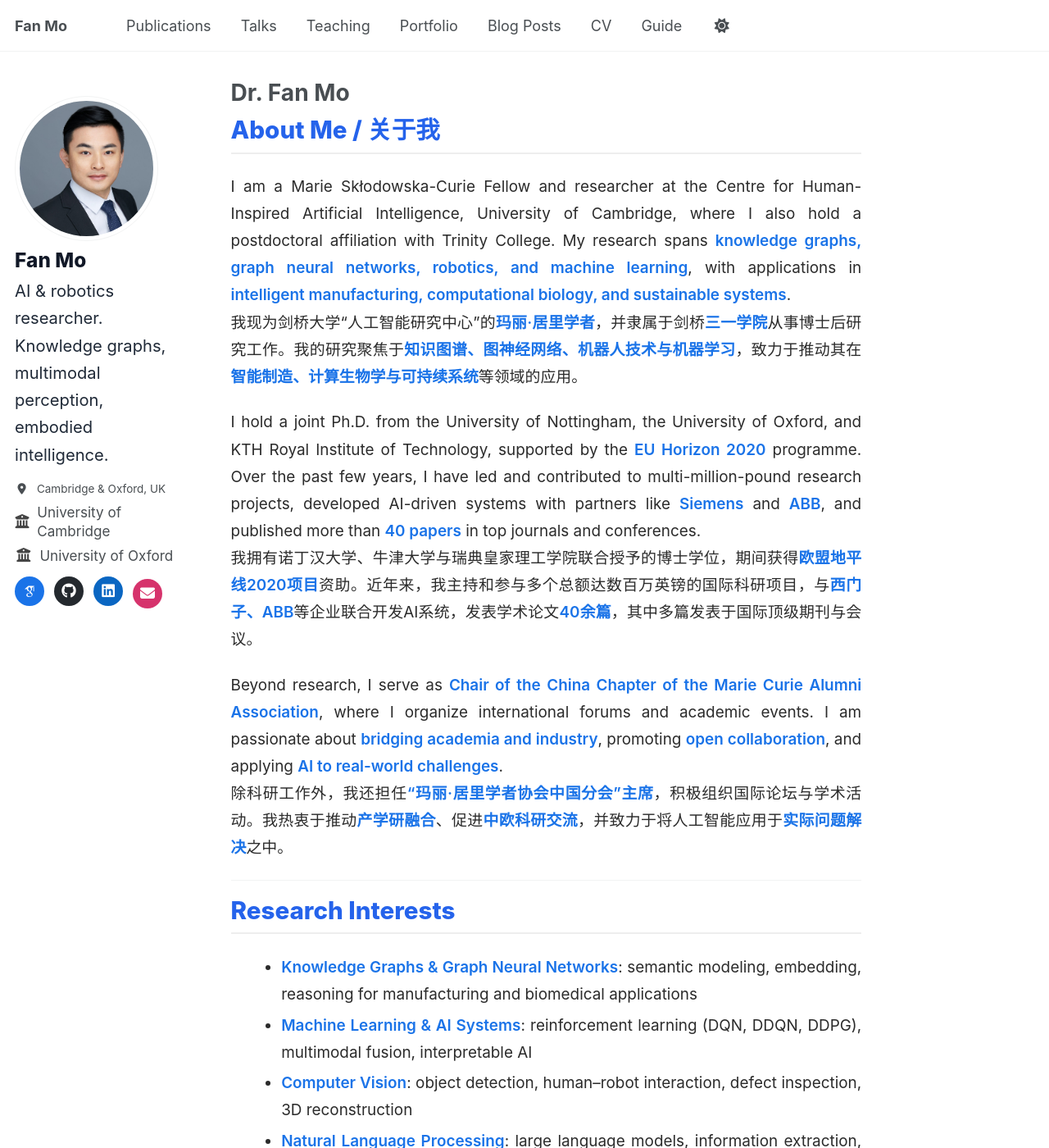
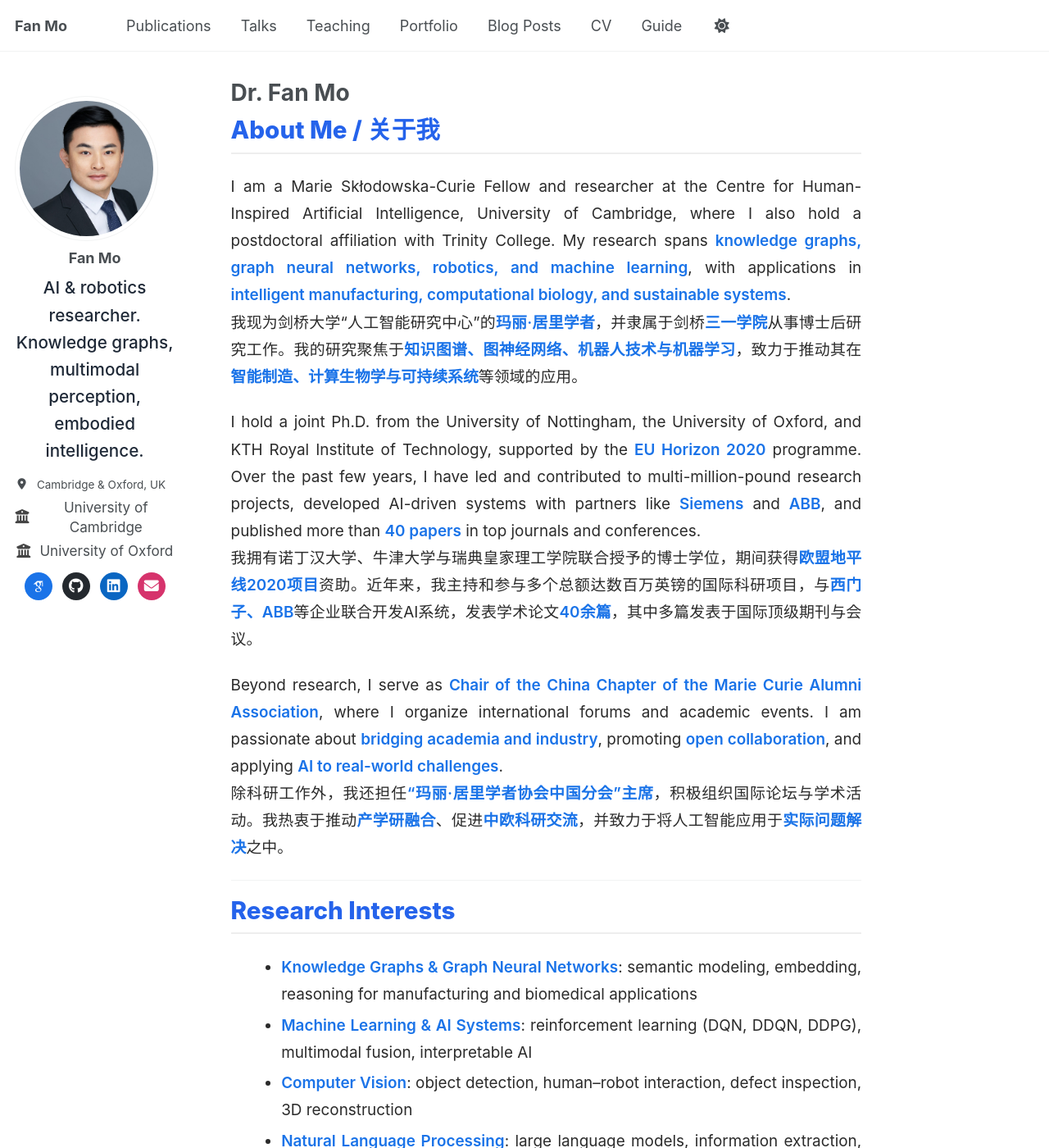
Before and after one commit to fanmo-intro/fanmo-intro.github.io, a Jekyll site: the page built from _pages/about.md, in a window 1280 px wide and 1400 px high. Shown: the whole window at 82% size. Built offline with Jekyll 4.4.1, drawn with Linux system fonts in a browser that asks for light colours; some web fonts are replaced; a script that is not in the unit is left out.

Commit message:
Update _custom.scss

```diff
--- a/_sass/_custom.scss
+++ b/_sass/_custom.scss
@@ -21,7 +21,7 @@
   color: #2b2b2b;
 }
 .page__content p { margin-bottom: 1.2em; }
-.page__content p + p { margin-top: .7rem; }
+.page__content p + p { margin-top: 0.7rem; }
 .page__content h1,
 .page__content h2 {
   color: var(--accent);
@@ -35,78 +35,181 @@
 .page__content ul { margin: .5rem 0 .8rem 1.2rem; }
 .page__content li { margin: .25rem 0; }
 @media (max-width: 768px) {
-  .page__content { max-width: 100%; padding: 0 1rem; font-size: 1rem; }
+  .page__content {
+    max-width: 100%;
+    padding: 0 1rem;
+    font-size: 1rem;
+  }
 }
-.page__content strong { color: #1a73e8; font-weight: 600; }
-
-/* =========================
-   Sidebar layout
-   ========================= */
-.page { display: flex; gap: 2rem; }
-.sidebar { flex: 0 0 260px; }
-
-/* =========================
-   Author card – readability
-   ========================= */
-.author__content { text-align: left; margin-top: .5rem; }
-.author__content .author__name {
-  font-size: 1.35rem; font-weight: 800; letter-spacing: .1px; color:#111827;
-  margin: .25rem 0 .35rem;
+.page__content strong {
+  color: #1a73e8; /* Google Scholar blue */
+  font-weight: 600;
 }
 
-/* Bio: larger, comfortable line-height, narrow measure for easier reading */
-.author__content .author__bio{
-  font-size: 1.12rem !important;
-  line-height: 1.65 !important;
-  color:#1f2937 !important;
-  margin: .2rem 0 .85rem !important;
-  max-width: 26ch;              /* ~ 26 characters per line for readability */
+/* =======================================================
+   Sidebar width and layout spacing
+   ======================================================= */
+.sidebar {
+  flex: 0 0 250px;
+  text-align: center;         /* center on desktop */
+}
+.page {
+  display: flex;
+  gap: 2rem;
 }
 
-/* Location line */
-.author__urls li.author__desktop{
-  font-size:.95rem !important; color:#444 !important; line-height:1.4 !important;
-  white-space:nowrap !important; margin-bottom:.35rem;
+/* =======================================================
+   Author Bio
+   ======================================================= */
+.author__content .author__bio {
+  font-size: 1.15rem;
+  font-weight: 500;
+  color: #1f2937;
+  margin-top: 0.5rem;
+  margin-bottom: 0.8rem;
+  line-height: 1.6;
+  text-align: center;
 }
 
-/* Employers on single lines and slightly smaller */
-.author__urls li .employer{
-  font-size:.86rem !important; color:#555 !important; line-height:1.35 !important;
-  white-space:nowrap !important; display:inline-flex !important; align-items:center !important;
+/* =======================================================
+   Location + Employers
+   ======================================================= */
+
+/* Location */
+.author__urls li.author__desktop {
+  font-size: 0.95rem;
+  color: #444;
+  line-height: 1.4;
+  white-space: nowrap;
+  text-align: center;
+  display: block;
+  margin: 0.3rem 0;
 }
-.author__urls li .fas.fa-building-columns{ margin-right:.45rem !important; color:#444 !important; }
 
-/* =========================
-   Social icons row (Scholar, LinkedIn, GitHub, Email)
-   ========================= */
-.author__urls.social-icons{
-  display:flex; flex-wrap:wrap; gap:12px; margin-top:12px; padding:0; list-style:none;
+/* Employers (Cambridge, Oxford) */
+.author__urls li .employer {
+  font-size: 0.9rem;
+  line-height: 1.3;
+  color: #555;
+  white-space: nowrap;
+  display: inline-flex;
+  align-items: center;
+  justify-content: center;
+  text-align: center;
+  margin: 0.2rem 0;
 }
-.author__urls.social-icons li{ margin:0; padding:0; list-style:none; }
-.author__urls.social-icons li a{
-  display:inline-flex; justify-content:center; align-items:center;
-  width:36px; height:36px; border-radius:50%;
-  background:#f3f4f6; color:#374151; font-size:18px;
-  transition:transform .15s ease, background .15s ease, color .15s ease;
+
+.author__urls li .fas.fa-building-columns {
+  margin-right: 0.4rem;
+  color: #444;
 }
-.author__urls.social-icons li a:hover{ background:#1d4ed8; color:#fff; transform:translateY(-1px); }
-.author__urls.social-icons li a span{ display:none !important; }
-.author__urls.social-icons i, .author__urls.social-icons svg{ color:inherit !important; fill:currentColor !important; }
 
-/* =========================
-   Mobile tweaks
-   ========================= */
-@media (max-width: 992px){
-  .sidebar{ flex:0 0 320px; }                 /* a tad wider on tablets */
-  .author__content .author__bio{ max-width: 30ch; }
+.author__urls li .employer a {
+  color: #555;
+  text-decoration: none;
+  white-space: nowrap;
 }
-@media (max-width: 768px){
-  .page{ flex-direction:column; gap:1.25rem; }
-  .sidebar{ flex:0 0 100%; }
-  .author__content .author__name{ font-size:1.3rem; }
-  .author__content .author__bio{
-    max-width:100%; font-size:1.06rem !important; line-height:1.8 !important;
-    text-align:justify;
+.author__urls li .employer a:hover {
+  color: #1d4ed8;
+  text-decoration: underline;
+}
+
+/* =======================================================
+   Social icon row (Scholar, GitHub, LinkedIn, Email, etc.)
+   ======================================================= */
+.author__urls.social-icons {
+  display: flex;
+  justify-content: center;
+  gap: 12px;
+  margin-top: 10px;
+  padding: 0;
+  list-style: none;
+}
+
+.author__urls.social-icons li {
+  list-style: none;
+  margin: 0;
+  padding: 0;
+}
+
+/* Circle icon buttons */
+.author__urls.social-icons li a {
+  display: inline-flex;
+  justify-content: center;
+  align-items: center;
+  width: 34px;
+  height: 34px;
+  border-radius: 50%;
+  background: transparent;
+  border: none;
+  color: #444;
+  font-size: 18px;
+  line-height: 1;
+  padding: 0;
+  margin: 0;
+  text-decoration: none;
+  overflow: hidden;
+  white-space: nowrap;
+  transition: color .2s ease;
+}
+
+.author__urls.social-icons li a:hover {
+  color: #1d4ed8;
+  background: transparent;
+  transform: none;
+  box-shadow: none;
+}
+
+/* Hide link text labels (keep only icons) */
+.author__urls.social-icons li a span {
+  display: none !important;
+}
+
+.author__urls.social-icons i,
+.author__urls.social-icons svg {
+  color: inherit !important;
+  fill: currentColor !important;
+  font-size: 18px;
+}
+
+/* =======================================================
+   Responsive fixes (mobile version)
+   ======================================================= */
+@media (max-width: 768px) {
+  .sidebar {
+    flex: 0 0 100% !important;
+    text-align: center !important;
+    margin-bottom: 1.5rem;
   }
-  .author__urls.social-icons{ justify-content:flex-start; }
+
+  .author__avatar {
+    margin: 0 auto 1rem auto !important;
+    display: block;
+  }
+
+  .author__content {
+    text-align: center !important;
+    padding: 0 1rem;
+  }
+
+  .author__content .author__bio {
+    font-size: 1rem !important;
+    line-height: 1.5 !important;
+    font-weight: 400 !important;
+  }
+
+  /* Employers + location inline on mobile */
+  .author__urls li.author__desktop,
+  .author__urls li .employer {
+    display: block !important;
+    margin: 0.2rem auto !important;
+    text-align: center !important;
+  }
+
+  /* Smaller icons */
+  .author__urls.social-icons li a {
+    width: 30px !important;
+    height: 30px !important;
+    font-size: 16px !important;
+  }
 }
```
